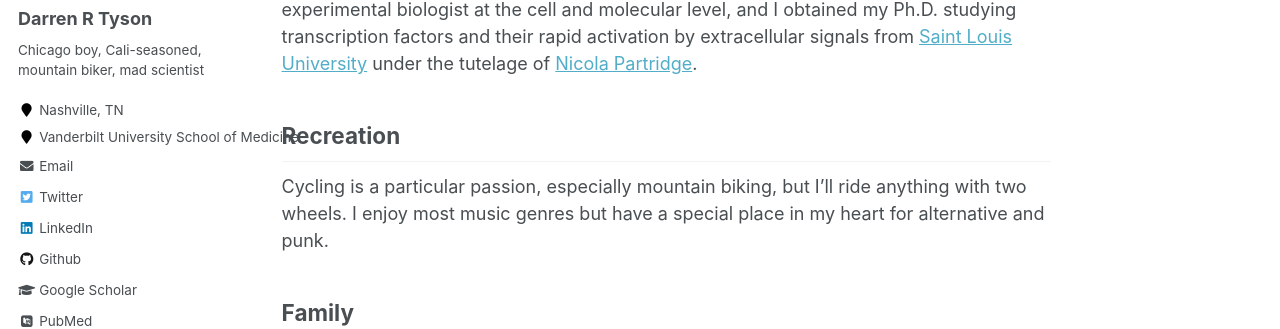
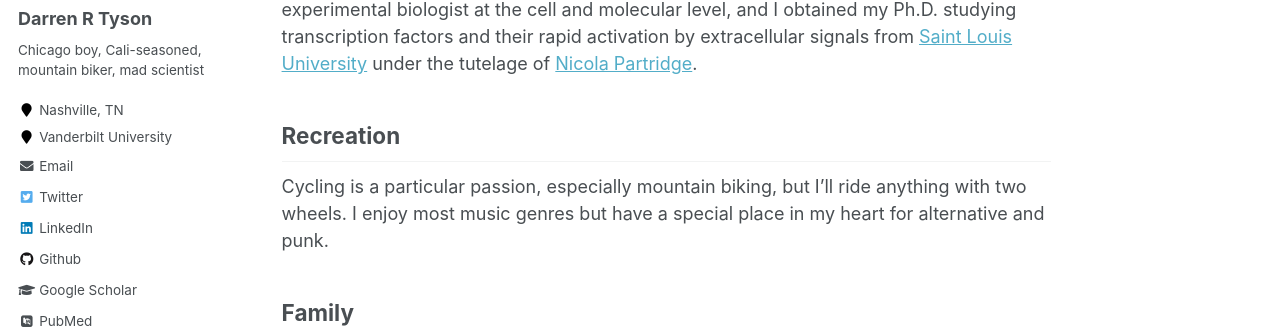
Before and after one commit to darrentyson/darrentyson.github.io, a Jekyll site: the page built from _pages/about.md, in a window 1280 px wide. Shown: the part 343-672 px from the top of the page. Built offline with Jekyll 4.4.1, drawn with Linux system fonts in a browser that asks for light colours; some web fonts are replaced.

Commit message:
Employer name too long... reduce it.

```diff
--- a/_config.yml
+++ b/_config.yml
@@ -84,7 +84,7 @@ author:
   avatar           : "DRT-image.png"
   bio              : "Chicago boy, Cali-seasoned, mountain biker, mad scientist"
   location         : "Nashville, TN"
-  employer         : "Vanderbilt University School of Medicine"
+  employer         : "Vanderbilt University"
   pubmed           : "https://pubmed.ncbi.nlm.nih.gov/?term=tyson+dr%5Bau%5D"
   googlescholar    : "https://scholar.google.com/citations?user=GHqEapgAAAAJ&hl=en&oi=ao"
   email            : "d.tyson at vanderbilt.edu"
```
